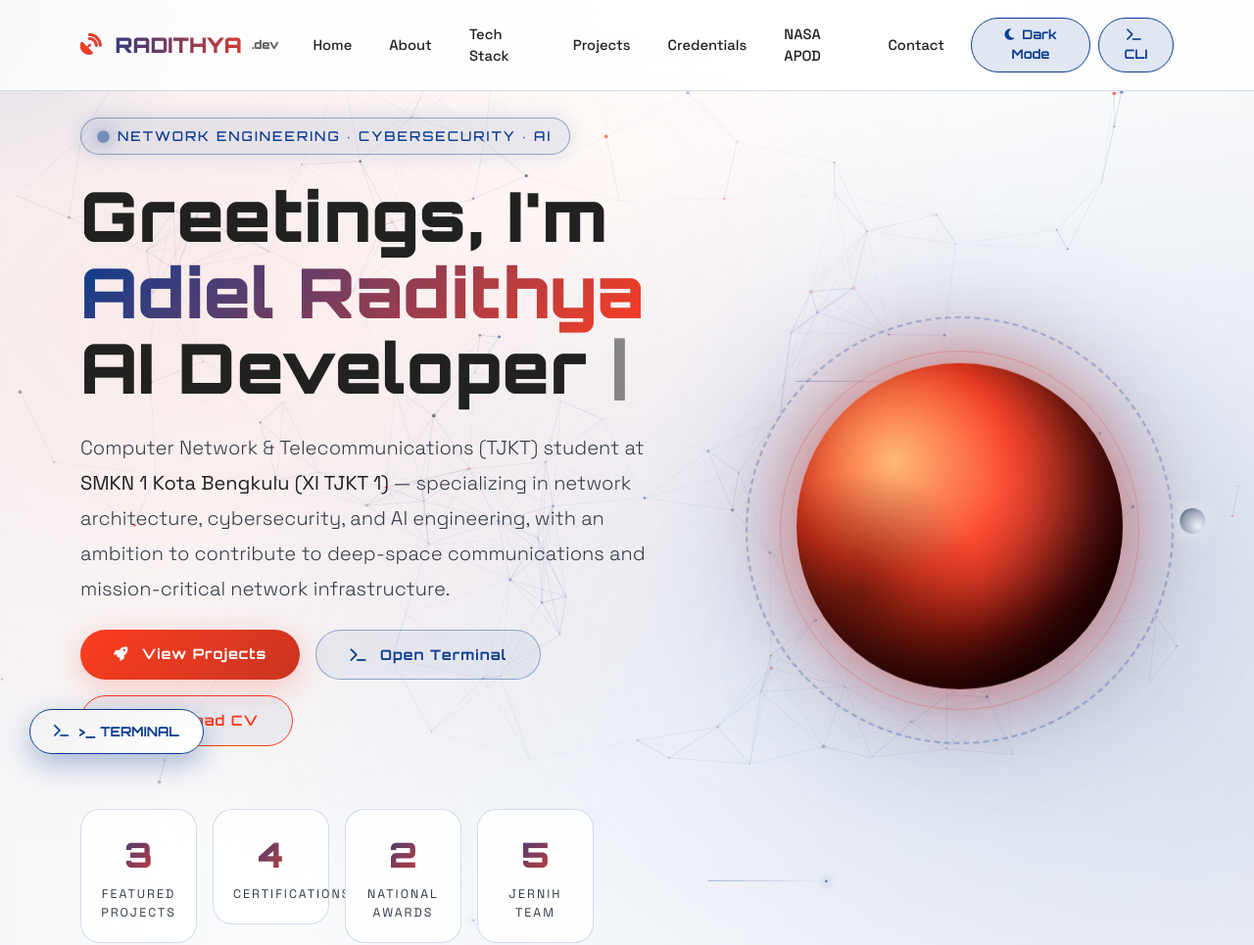
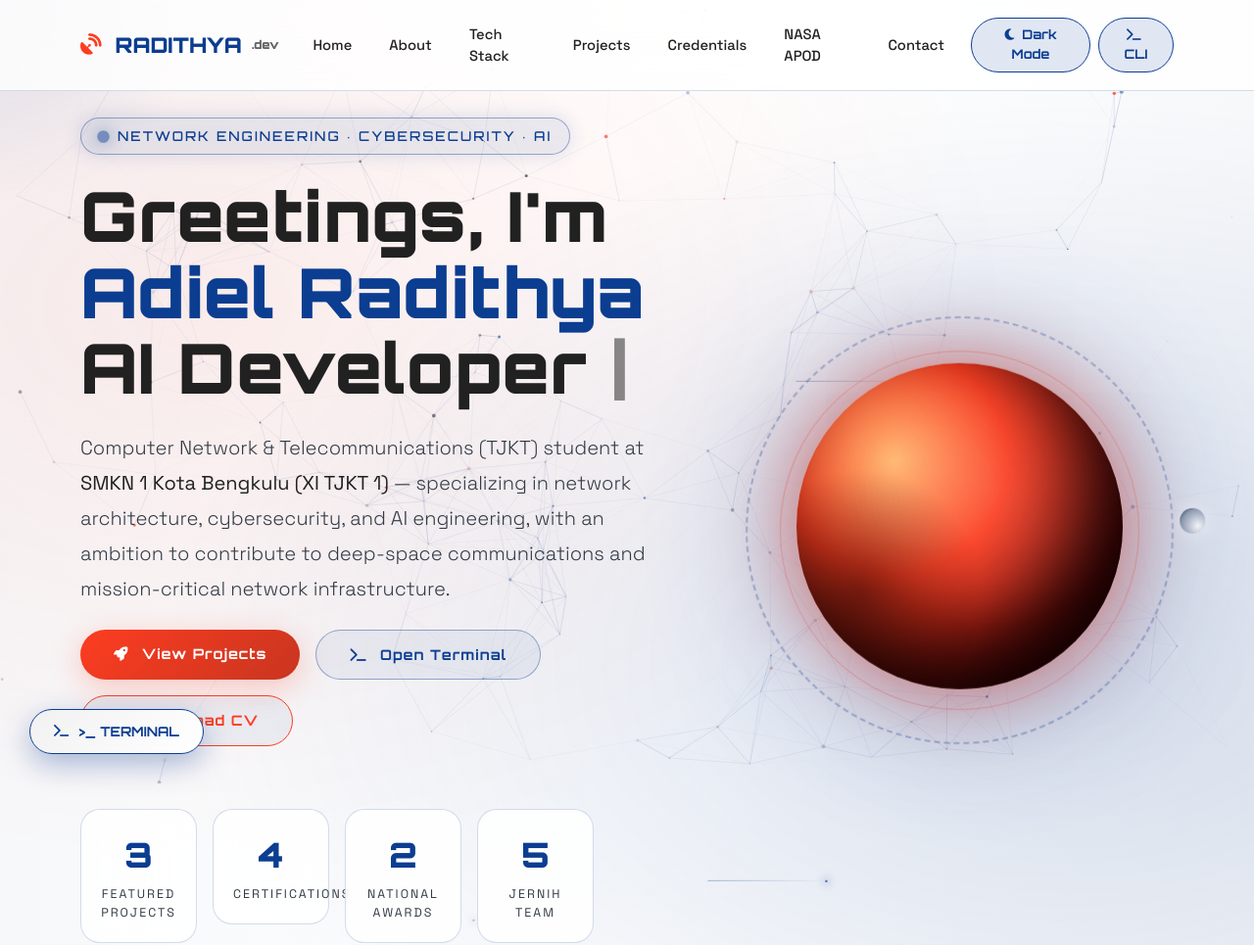
Before and after one commit to radithyaputr/my-biodata, a plain HTML site: page index.html in a window 1280 px wide. Shown: the top 965 px of the page at 98% size. Drawn offline with nearby package versions, Linux system fonts and the light colour scheme; no server answers; animation ran at ten frames a second.

Commit message:
Replace gradient text with solid NASA blue accents

```diff
--- a/css/style.css
+++ b/css/style.css
@@ -157,10 +157,7 @@ h1, h2, h3, h4, h5, .brand-font {
 }
 
 .gradient-text {
-  background: linear-gradient(135deg, var(--nasa-blue) 0%, var(--nasa-red) 100%);
-  -webkit-background-clip: text;
-  background-clip: text;
-  color: transparent;
+  color: var(--cyan-glow);
 }
 
 .typing-cursor {
@@ -214,10 +211,7 @@ h1, h2, h3, h4, h5, .brand-font {
   font-family: 'Orbitron', sans-serif;
   font-weight: 900;
   font-size: 1.35rem;
-  background: linear-gradient(90deg, var(--cyan-glow), var(--neon-pink));
-  -webkit-background-clip: text;
-  background-clip: text;
-  color: transparent;
+  color: var(--cyan-glow);
   display: flex;
   align-items: center;
   gap: 10px;
@@ -435,10 +429,7 @@ h1, h2, h3, h4, h5, .brand-font {
   font-family: 'Orbitron', sans-serif;
   font-weight: 900;
   font-size: 2.2rem;
-  background: linear-gradient(135deg, var(--cyan-glow), var(--neon-pink));
-  -webkit-background-clip: text;
-  background-clip: text;
-  color: transparent;
+  color: var(--cyan-glow);
 }
 .stat-label {
   font-size: 0.78rem;
```
